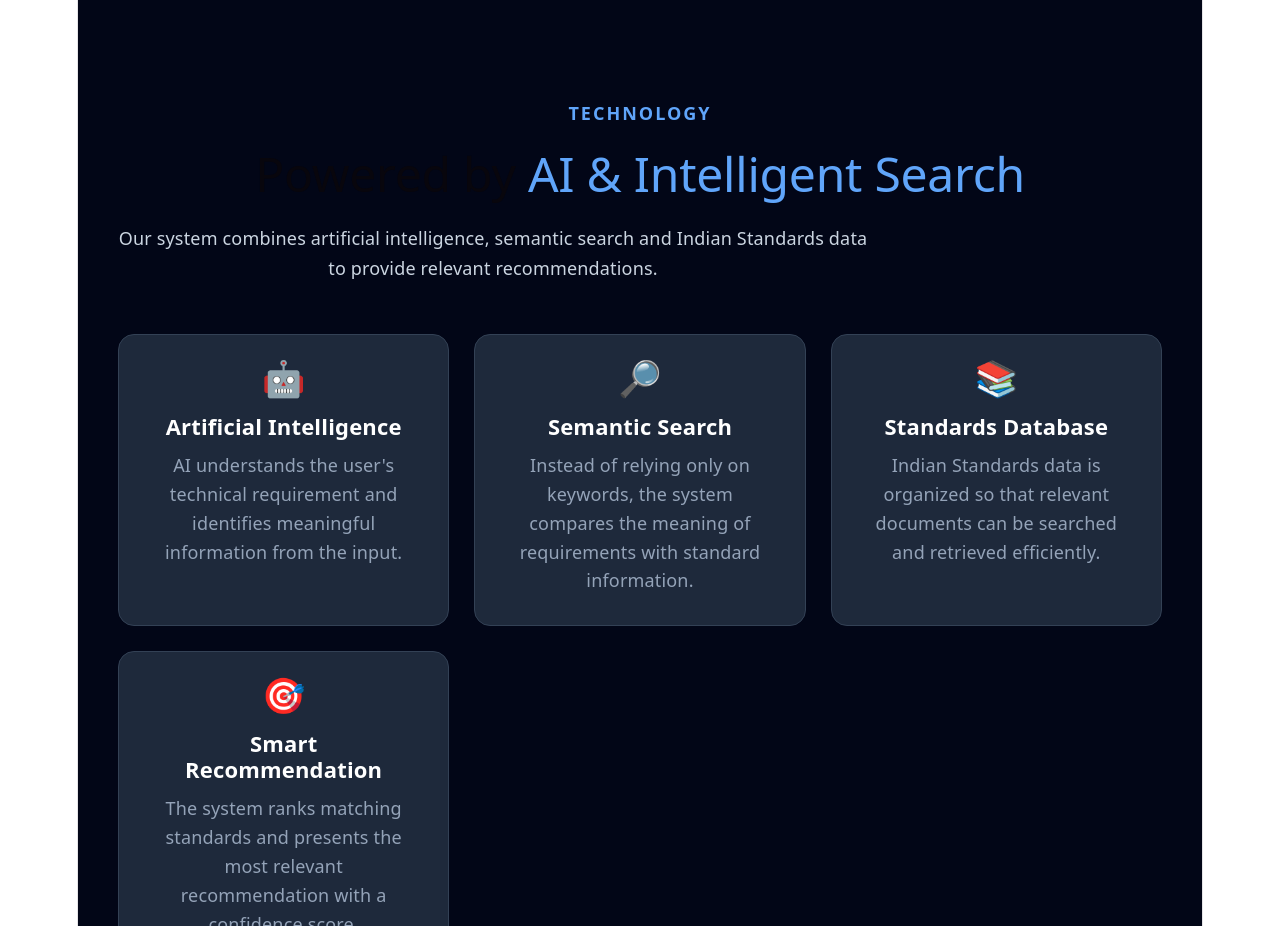
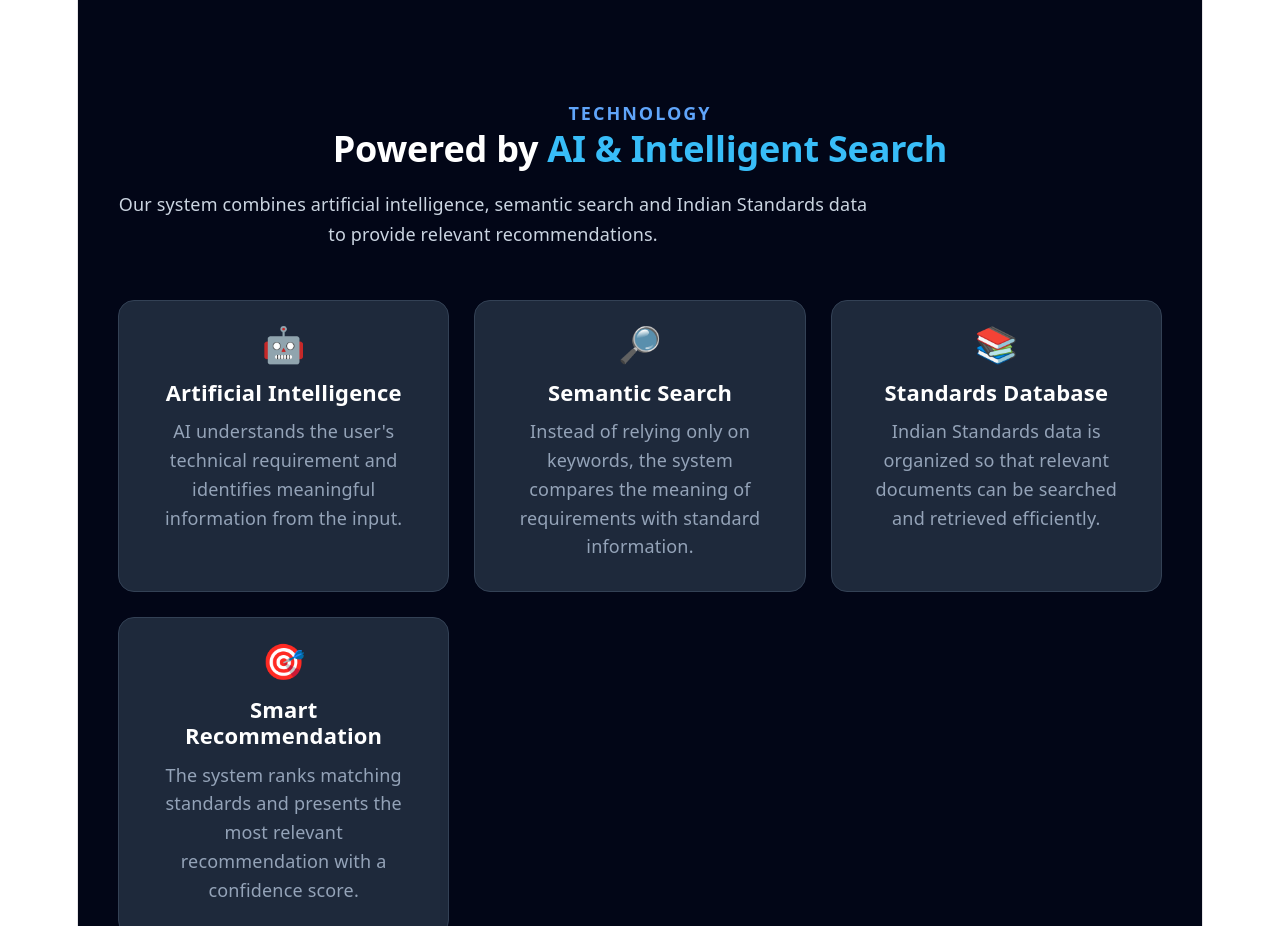
Before and after one commit to nivethak554-oss/is-recommender-react, a React (Vite) app: page / in a window 1280 px wide. Shown: the part 3860-4786 px from the top of the page. Built offline with nearby package versions, Linux system fonts and the light colour scheme.

Commit message:
Fix Technology section heading text visibility

```diff
--- a/src/components/Technology.jsx
+++ b/src/components/Technology.jsx
@@ -31,12 +31,16 @@ function Technology() {
 
         <h2
           style={{
-            fontSize: "48px",
-            margin: "20px 0",
+            fontSize: "36px",
+            fontWeight:"bold",
+            color:"#ffffff",
+            textAlign:"center",
+            marginBottom: "16px",
+            lineHeight:"1.3"
           }}
         >
           Powered by{" "}
-          <span style={{ color: "#60a5fa" }}>
+          <span style={{ color: "#38bdf8" }}>
             AI & Intelligent Search
           </span>
         </h2>
```
